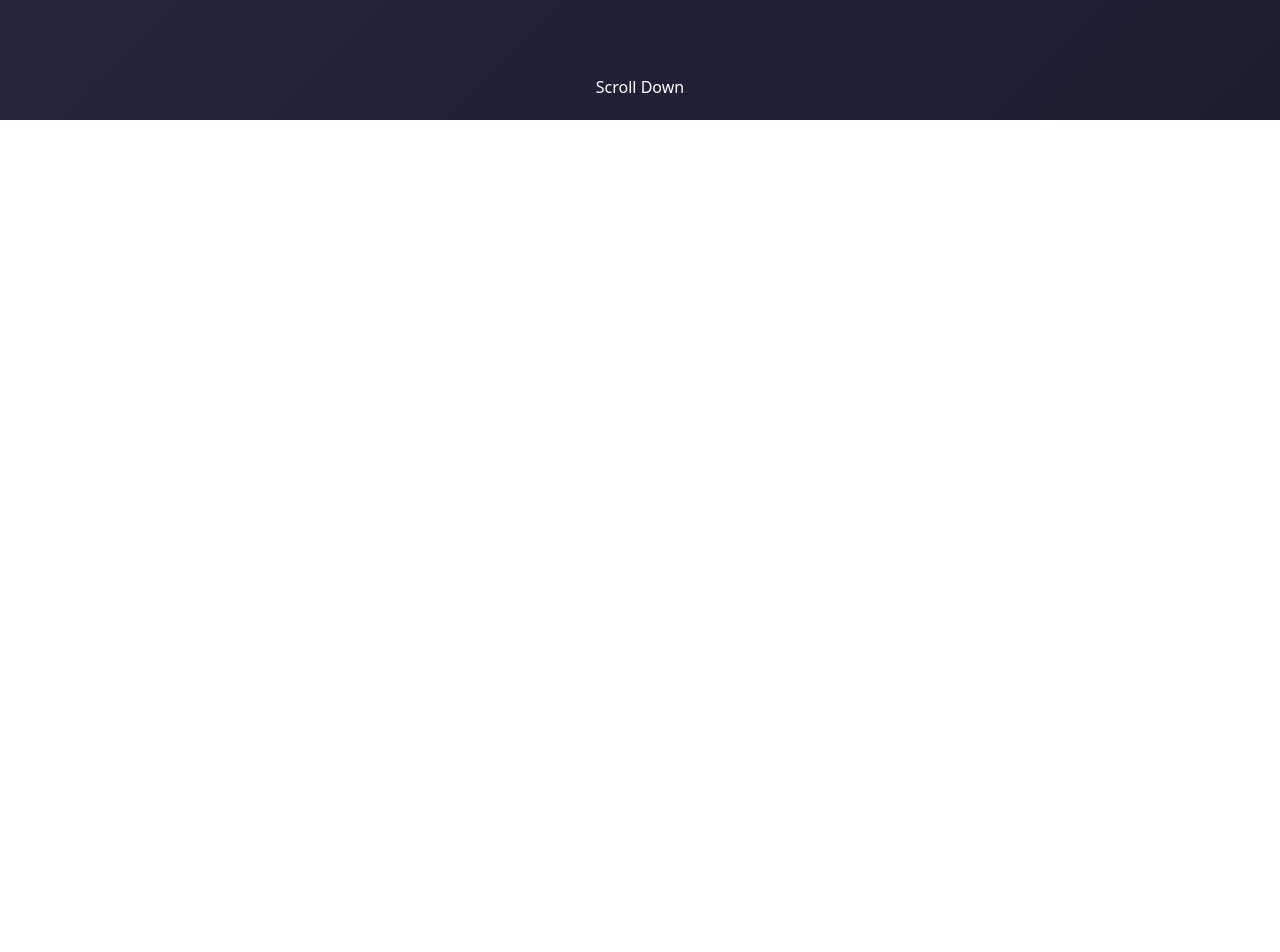
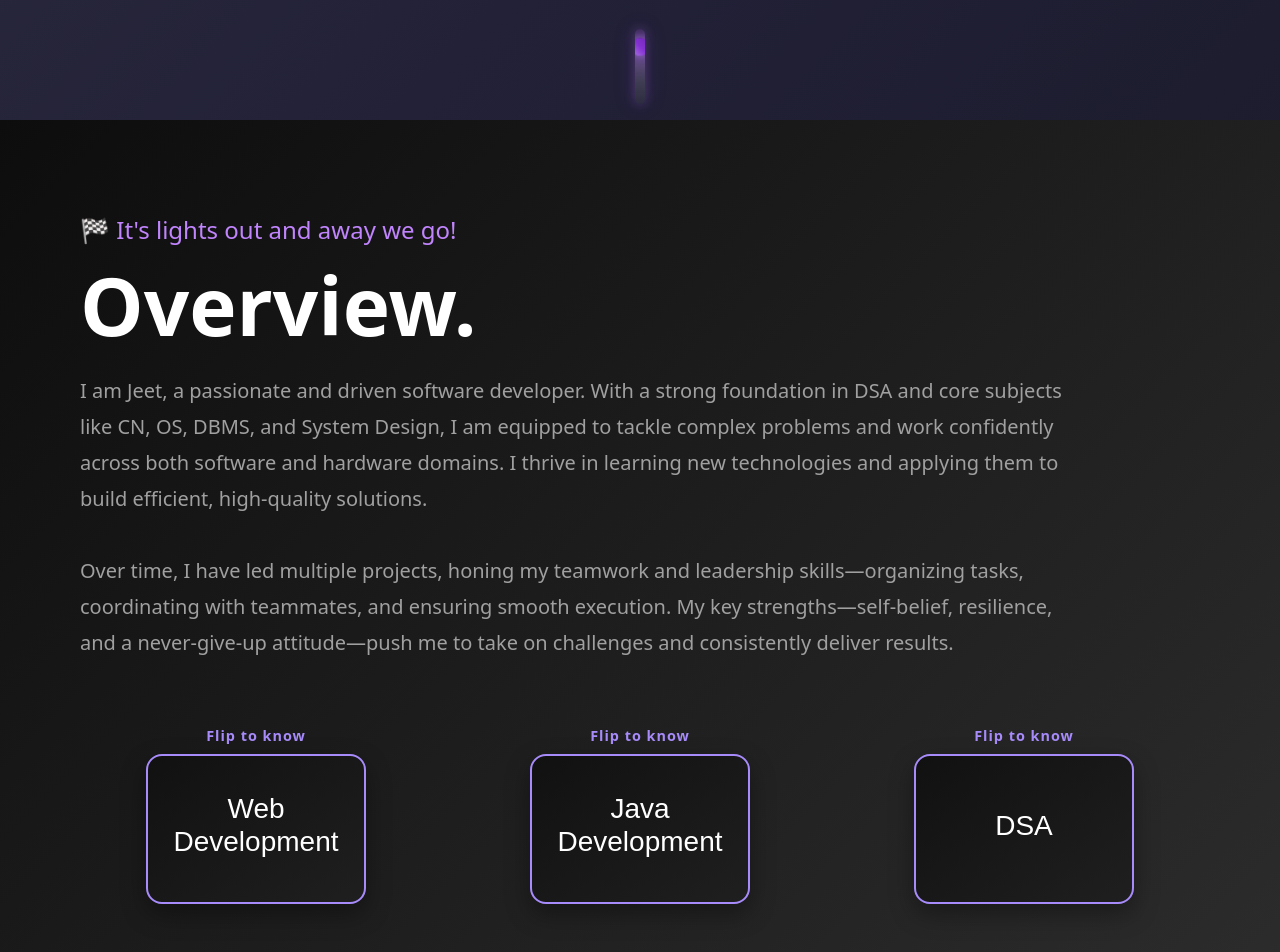
Before and after one commit to Jeetbiswas23/Portfolio, a React (Vite) app: page / in a window 1280 px wide. Shown: the part 680-1632 px from the top of the page. Before the commit the page ends 800 px from the top, so only its background shows below. Built offline with nearby package versions, Linux system fonts and the light colour scheme; a small style sheet from the web is missing.

Commit message:
Added Overview

```diff
--- a/src/Hero.jsx
+++ b/src/Hero.jsx
@@ -1,8 +1,8 @@
-import React, { useState, useEffect } from 'react';
-import 'bootstrap/dist/css/bootstrap.css';
-import './Hero.css'; // custom styles
-import myPhoto from './assets/jeet.jpeg';
-import logo from './assets/logo.png'; // <-- import logo
+import React, { useState, useEffect } from "react";
+import "bootstrap/dist/css/bootstrap.css";
+import "./Hero.css";
+import myPhoto from "./assets/jeet.jpeg";
+import logo from "./assets/logo.png";
 
 const Hero = () => {
   const [dynamicText, setDynamicText] = useState("| Web Developer");
@@ -13,24 +13,36 @@ const Hero = () => {
     const interval = setInterval(() => {
       index = (index + 1) % roles.length;
       setDynamicText(roles[index]);
-    }, 1000); // Change every second
-    return () => clearInterval(interval); // Cleanup on unmount
+    }, 1000);
+    return () => clearInterval(interval);
+  }, []);
+
+  // Optional: fade-in animation for Overview when in view
+  useEffect(() => {
+    const overview = document.querySelector("#overview");
+    const observer = new IntersectionObserver(
+      ([entry]) => {
+        if (entry.isIntersecting) {
+          overview.classList.add("fade-in");
+        }
+      },
+      { threshold: 0.2 }
+    );
+    observer.observe(overview);
+    return () => observer.disconnect();
   }, []);
 
   return (
+    <>
+      {/* HERO SECTION */}
       <div className="hero-container d-flex flex-column">
         {/* Navbar */}
         <nav className="navbar navbar-expand-lg fixed-top custom-navbar">
           <div className="container-fluid">
             <a className="navbar-brand custom-brand d-flex align-items-center" href="#">
-            <img
-              src={logo}
-              alt="Logo"
-              className="navbar-logo"
-            />
+              <img src={logo} alt="Logo" className="navbar-logo" />
               <span id="dynamic-text" className="ms-2 dynamic-text">{dynamicText}</span>
             </a>
-
             <button
               className="navbar-toggler"
               type="button"
@@ -42,10 +54,20 @@ const Hero = () => {
             >
               <span className="navbar-toggler-icon"></span>
             </button>
-
             <div className="collapse navbar-collapse" id="navbarNav">
               <ul className="navbar-nav ms-auto custom-nav">
-              <li className="nav-item"><a className="nav-link" href="#about">About</a></li>
+                <li className="nav-item">
+                  <a
+                    className="nav-link"
+                    href="#overview"
+                    onClick={(e) => {
+                      e.preventDefault();
+                      document.querySelector("#overview").scrollIntoView({ behavior: "smooth" });
+                    }}
+                  >
+                    Overview
+                  </a>
+                </li>
                 <li className="nav-item"><a className="nav-link" href="#projects">Projects</a></li>
                 <li className="nav-item"><a className="nav-link" href="#tech-stack">Tech Stack</a></li>
                 <li className="nav-item"><a className="nav-link" href="#contact">Contact</a></li>
@@ -55,10 +77,9 @@ const Hero = () => {
           </div>
         </nav>
 
-      {/* Hero Section (Full Screen & Full Width) */}
+        {/* Hero Content */}
         <div className="container-fluid hero-content flex-grow-1 d-flex align-items-center justify-content-center">
           <div className="row w-100">
-          {/* Text Section */}
             <div className="col-lg-6 d-flex flex-column justify-content-center text-center text-lg-start">
               <div className="hero-text">
                 <h1>Hi, I'm Jeet.</h1>
@@ -69,29 +90,102 @@ const Hero = () => {
                 </p>
               </div>
             </div>
-
-          {/* Image Section */}
             <div className="col-lg-6 d-flex justify-content-center">
               <div className="hero-image">
-              <img
-                src={myPhoto}
-                alt="Jeet Biswas"
-                className="img-fluid rounded-circle shadow-lg"
-                style={{ maxWidth: "300px", height: "auto" }}
-              />
+                <img src={myPhoto} alt="Jeet Biswas" className="img-fluid rounded-circle shadow-lg" style={{ maxWidth: "300px", height: "auto" }} />
               </div>
             </div>
           </div>
         </div>
 
-      {/* Scroll Down Animation */}
+        {/* Scroll Indicator */}
         <div className="scroll-down text-center mb-3">
-        <a href="#next-section" className="scroll-link">
-          <span className="scroll-text">Scroll Down</span>
-          <i className="bi bi-chevron-down"></i>
+          <a
+            href="#overview"
+            className="scroll-link"
+            onClick={(e) => {
+              e.preventDefault();
+              document.querySelector("#overview").scrollIntoView({ behavior: "smooth" });
+            }}
+          >
+            <div className="scroll-track">
+              <div className="scroll-orb"></div>
+            </div>
           </a>
         </div>
       </div>
+
+      {/* OVERVIEW SECTION */}
+      <section id="overview" className="overview-section d-flex flex-column justify-content-center">
+        <div className="overview-container">
+          <h4 className="overview-small-heading">🏁 It's lights out and away we go!</h4>
+          <h1 className="overview-main-heading">Overview.</h1>
+          <p className="overview-subtitle">
+            I am Jeet, a passionate and driven software developer. With a strong foundation in DSA and core subjects like CN, OS, DBMS, and System Design, I am equipped to tackle complex problems and work confidently across both software and hardware domains. I thrive in learning new technologies and applying them to build efficient, high-quality solutions.
+            <br /><br />
+            Over time, I have led multiple projects, honing my teamwork and leadership skills—organizing tasks, coordinating with teammates, and ensuring smooth execution. My key strengths—self-belief, resilience, and a never-give-up attitude—push me to take on challenges and consistently deliver results.
+          </p>
+              </div>
+
+
+              <div className="overview-cards d-flex flex-wrap justify-content-around mt-5">
+
+{/* Card 1 - Web Development */}
+<div className="flip-card-wrapper">
+  <span className="flip-label">Flip to know</span>
+  <div className="flip-card">
+    <div className="flip-card-inner">
+      <div className="flip-card-front">
+        <h3>Web Development</h3>
+      </div>
+      <div className="flip-card-back">
+        <p>
+          I create interactive and responsive websites with React, HTML, CSS, and JS.
+
+        </p>
+      </div>
+    </div>
+  </div>
+</div>
+
+{/* Card 2 - Java Development */}
+<div className="flip-card-wrapper">
+  <span className="flip-label">Flip to know</span>
+  <div className="flip-card">
+    <div className="flip-card-inner">
+      <div className="flip-card-front">
+        <h3>Java Development</h3>
+      </div>
+      <div className="flip-card-back">
+        <p>
+          Building efficient Java applications with strong OOP and problem-solving skills.
+        </p>
+      </div>
+    </div>
+  </div>
+</div>
+
+{/* Card 3 - DSA */}
+<div className="flip-card-wrapper">
+  <span className="flip-label">Flip to know</span>
+  <div className="flip-card">
+    <div className="flip-card-inner">
+      <div className="flip-card-front">
+        <h3>DSA</h3>
+      </div>
+      <div className="flip-card-back">
+        <p>
+          Strong foundation in Data Structures & Algorithms, solving complex problems efficiently.
+        </p>
+      </div>
+    </div>
+  </div>
+</div>
+
+</div>
+
+      </section>
+    </>
   );
 };
 
--- a/src/index.css
+++ b/src/index.css
@@ -58,3 +58,228 @@
   font-weight: 700;   /* make text bolder to match logo's visual weight */
   line-height: 50px;  /* aligns text with logo */
 }
+
+/* ========== THICK CINEMATIC SCROLL TRACK & ORB ========== */
+.scroll-track {
+  width: 10px; /* thicker track */
+  height: 75px; /* slightly taller for proper screen balance */
+  background: linear-gradient(to bottom, rgba(255,255,255,0.05), rgba(255,255,255,0.2), rgba(255,255,255,0.05));
+  margin: 0 auto;
+  border-radius: 5px;
+  position: relative;
+  overflow: hidden;
+  box-shadow: 0 0 12px rgba(255,255,255,0.1);
+  animation: trackGlow 3s infinite ease-in-out;
+}
+
+@keyframes trackGlow {
+  0%, 100% { box-shadow: 0 0 10px rgba(192,132,252,0.25), 0 0 20px rgba(147,51,234,0.2); }
+  50% { box-shadow: 0 0 25px rgba(192,132,252,0.35), 0 0 40px rgba(147,51,234,0.25); }
+}
+
+.scroll-orb {
+  width: 18px;
+  height: 18px;
+  border-radius: 50%;
+  background: linear-gradient(45deg, #c084fc, #9333ea, #7e22ce); /* orb gradient */
+  position: absolute;
+  top: 8px;
+  left: 50%;
+  transform: translateX(-50%);
+  animation: orbMove 2.8s infinite ease-in-out, orbPulse 2.8s infinite ease-in-out;
+
+  /* enhanced neon trail layers */
+  box-shadow:
+    0 0 12px #c084fc,
+    0 0 25px #9333ea,
+    0 0 40px #7e22ce,
+    0 5px 25px #c084fc55,
+    0 10px 35px #9333ea40,
+    0 15px 50px #7e22ce30;
+}
+
+/* Orb vertical movement — smooth, subtle */
+@keyframes orbMove {
+  0%, 100% { top: 8px; }
+  50% { top: 55px; }
+}
+
+/* Glowing pulse — orb slightly grows and fades */
+@keyframes orbPulse {
+  0%, 100% { transform: translateX(-50%) scale(1); opacity: 0.85; }
+  50% { transform: translateX(-50%) scale(1.4); opacity: 1; }
+}
+
+
+/* ========== OVERVIEW SECTION ========== */
+.overview-section {
+  min-height: 100vh;
+  width: 100%;
+  background: linear-gradient(135deg, #0d0d0d 0%, #1a1a1a 40%, #2c2c2c 100%);
+  color: #dcdcdc;
+  padding: 6rem 5rem;
+  display: flex;
+  flex-direction: column;
+  justify-content: center;
+  background-blend-mode: overlay;
+}
+
+
+/* Container for left-aligned content */
+.overview-container {
+  max-width: 1000px;
+}
+
+/* Small heading / tagline above main heading */
+.overview-small-heading {
+  font-size: 1.5rem;
+  font-weight: 500;
+  color: #c084fc; /* neon purple pop */
+  margin-bottom: 1rem;
+}
+
+/* Main Heading "Overview." */
+.overview-main-heading {
+  font-size: 5rem; /* huge and bold */
+  font-weight: 900;
+  color: #ffffff;
+  text-align: left;
+  margin: 0 0 1.5rem 0;
+  line-height: 1.1;
+}
+
+/* Description text under main heading */
+.overview-subtitle {
+  font-size: 1.25rem;
+  color: #a0a0a0; /* soft grey */
+  line-height: 1.8;
+}
+
+html {
+  scroll-behavior: smooth; /* native smooth scrolling fallback */
+}
+
+/* OVERVIEW CARDS CONTAINER */
+.overview-cards {
+  gap: 2rem;
+  flex-wrap: wrap;
+  justify-content: center;
+}
+
+/* Wrapper for label */
+.flip-card-wrapper {
+  display: flex;
+  flex-direction: column;
+  align-items: center;
+  width: 220px; /* card width */
+  position: relative;
+}
+
+/* "Flip to know" label */
+.flip-label {
+  font-size: 0.9rem;
+  color: #a78bfa; /* subtle neon purple */
+  font-weight: 600;
+  margin-bottom: 0.5rem;
+  letter-spacing: 1px;
+}
+
+/* Flip Card Base */
+.flip-card {
+  width: 220px;
+  height: 150px;
+  perspective: 1200px;
+  cursor: pointer;
+  transition: transform 0.3s ease;
+}
+
+/* Inner wrapper */
+.flip-card-inner {
+  position: relative;
+  width: 100%;
+  height: 100%;
+  text-align: center;
+  transition: transform 0.8s cubic-bezier(0.4,0.2,0.2,1);
+  transform-style: preserve-3d;
+}
+
+/* Flip on hover */
+.flip-card:hover .flip-card-inner {
+  transform: rotateY(180deg);
+}
+
+/* Front & Back */
+.flip-card-front, .flip-card-back {
+  position: absolute;
+  width: 100%;
+  height: 100%;
+  backface-visibility: hidden;
+  border-radius: 16px;
+  display: flex;
+  flex-direction: column;
+  align-items: center;
+  justify-content: center;
+  padding: 1rem;
+  font-family: 'Poppins', sans-serif;
+  box-shadow: 0 10px 25px rgba(0,0,0,0.35);
+  transition: all 0.5s ease-in-out;
+}
+
+/* Front */
+.flip-card-front {
+  background: linear-gradient(145deg, #111111, #1f1f1f); /* dark royal gradient */
+  color: #ffffff;
+  font-size: 1.2rem;
+  font-weight: 700;
+  border: 2px solid #a78bfa; /* subtle neon border */
+}
+
+/* Back */
+.flip-card-back {
+  background: linear-gradient(145deg, #ffffff10, #ffffff20); /* subtle white-glass effect */
+  color: #f0f0f0;
+  transform: rotateY(180deg);
+  font-size: 0.95rem;
+  line-height: 1.6;
+  border: 2px solid #a78bfa;
+  backdrop-filter: blur(4px); /* glass effect */
+}
+
+/* Hover effects for glow */
+.flip-card:hover .flip-card-front {
+  box-shadow: 0 15px 35px rgba(167,139,250,0.5), 0 0 25px rgba(167,139,250,0.3);
+}
+
+.flip-card:hover .flip-card-back {
+  box-shadow: 0 15px 35px rgba(167,139,250,0.4), 0 0 20px rgba(167,139,250,0.25);
+}
+
+/* Responsive */
+@media(max-width: 900px){
+  .overview-cards {
+    gap: 1.5rem;
+    justify-content: center;
+  }
+}
+
+/* Make scroll beyond edges black instead of white */
+html, body {
+  background-color: #0d0d0d; /* dark black background */
+  color: #fff;
+  overscroll-behavior-y: contain; /* prevent default overscroll glow on some browsers */
+  scroll-behavior: smooth;
+  -webkit-overflow-scrolling: touch; /* smooth scrolling on iOS */
+  margin: 0;
+  padding: 0;
+}
+
+/* Optional: if using body scroll inside a container */
+body {
+  background: linear-gradient(to bottom, #0d0d0d, #1a1a1a); /* matches hero/overview */
+}
+
+/* On iOS Safari / macOS, prevent white bounce */
+body, html {
+  -webkit-overflow-scrolling: touch;
+  overscroll-behavior: none;
+}
```
Lines whose indentation alone changed are shown as unchanged.
